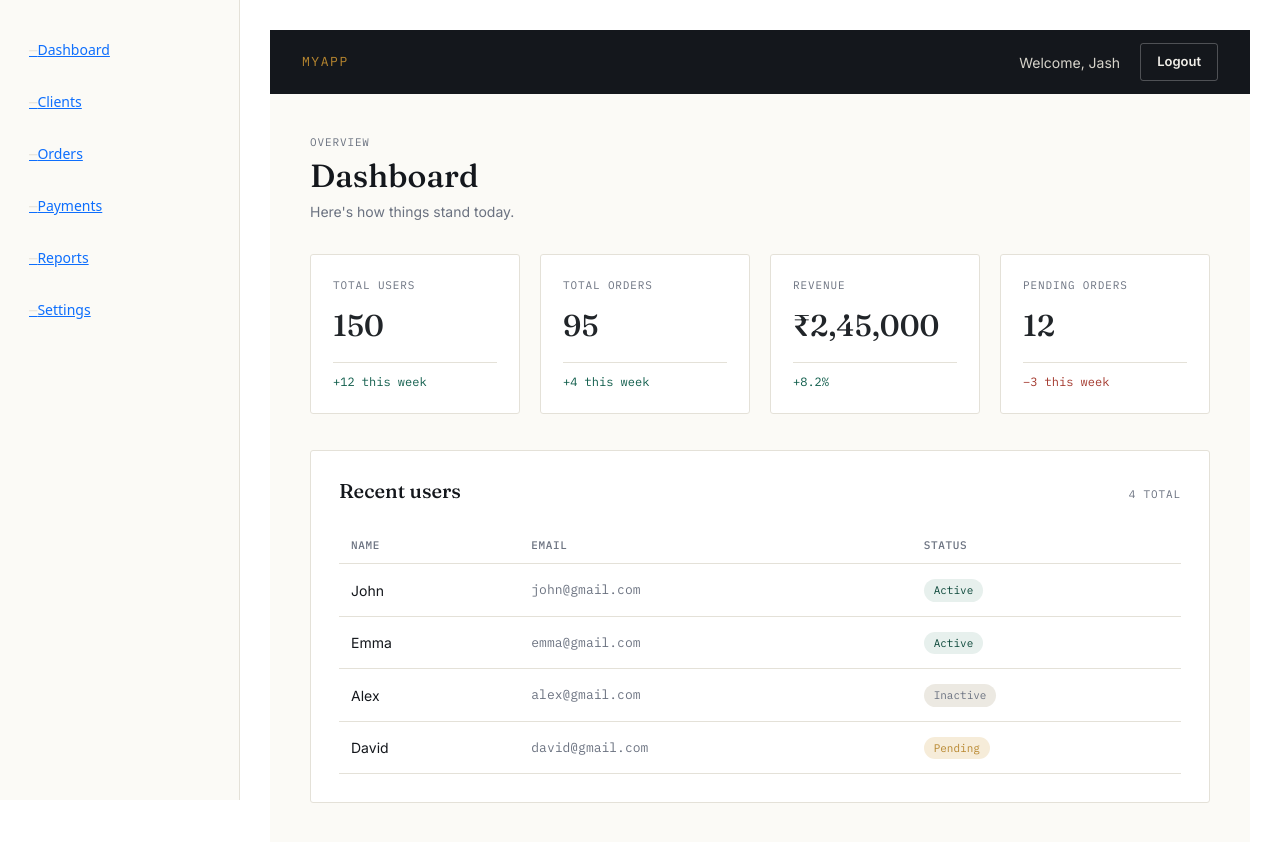
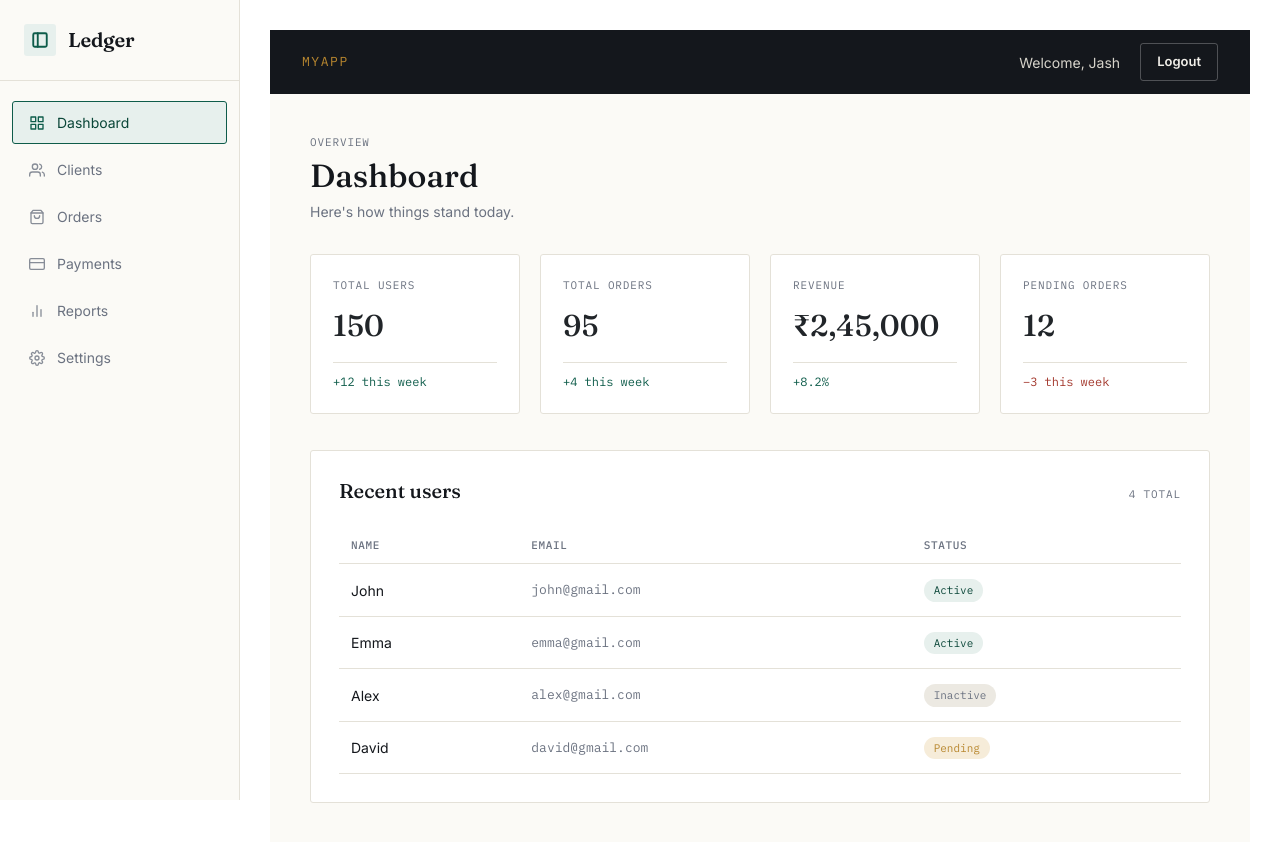
Before and after one commit to JashSakariya/SaaS, a Vue app in the folder SaaS-frontend/: page /dashboard in a window 1280 px wide. Shown: the top 842 px of the page. Built offline with nearby package versions, Linux system fonts and the light colour scheme.

Commit message:
make side bar and more things consistent with layout

```diff
--- a/SaaS-frontend/src/components/Sidebar.vue
+++ b/SaaS-frontend/src/components/Sidebar.vue
@@ -1,34 +1,73 @@
 <template>
   <aside class="sidebar">
-        <nav>
-            <ul>
-                <li v-for="item in navItems" :key="item.label">
-                    <router-link :to="item.path">
-                        <span class="nav-icon">{{ item.icon }}</span>
-                        <span>{{ item.label }}</span>
+    <!-- Sidebar Brand / Logo Header -->
+    <div class="sidebar-brand">
+      <div class="brand-icon">
+        <svg width="18" height="18" viewBox="0 0 24 24" fill="none" stroke="currentColor" stroke-width="2.5" stroke-linecap="round" stroke-linejoin="round">
+          <rect x="3" y="3" width="18" height="18" rx="2" ry="2"></rect>
+          <line x1="9" y1="3" x2="9" y2="21"></line>
+        </svg>
+      </div>
+      <span class="brand-title">Ledger</span>
+    </div>
+
+    <!-- Sidebar Navigation -->
+    <nav class="sidebar-nav">
+      <router-link
+        v-for="item in navItems"
+        :key="item.label"
+        :to="item.path"
+        class="nav-item"
+        exact-active-class="active"
+      >
+        <span class="nav-icon">
+          <svg v-if="item.label === 'Dashboard'" width="16" height="16" viewBox="0 0 24 24" fill="none" stroke="currentColor" stroke-width="2" stroke-linecap="round" stroke-linejoin="round">
+            <rect x="3" y="3" width="7" height="7"></rect>
+            <rect x="14" y="3" width="7" height="7"></rect>
+            <rect x="14" y="14" width="7" height="7"></rect>
+            <rect x="3" y="14" width="7" height="7"></rect>
+          </svg>
+          <svg v-else-if="item.label === 'Clients'" width="16" height="16" viewBox="0 0 24 24" fill="none" stroke="currentColor" stroke-width="2" stroke-linecap="round" stroke-linejoin="round">
+            <path d="M17 21v-2a4 4 0 0 0-4-4H5a4 4 0 0 0-4 4v2"></path>
+            <circle cx="9" cy="7" r="4"></circle>
+            <path d="M23 21v-2a4 4 0 0 0-3-3.87"></path>
+            <path d="M16 3.13a4 4 0 0 1 0 7.75"></path>
+          </svg>
+          <svg v-else-if="item.label === 'Orders'" width="16" height="16" viewBox="0 0 24 24" fill="none" stroke="currentColor" stroke-width="2" stroke-linecap="round" stroke-linejoin="round">
+            <path d="M6 2L3 6v14a2 2 0 0 0 2 2h14a2 2 0 0 0 2-2V6l-3-4z"></path>
+            <line x1="3" y1="6" x2="21" y2="6"></line>
+            <path d="M16 10a4 4 0 0 1-8 0"></path>
+          </svg>
+          <svg v-else-if="item.label === 'Payments'" width="16" height="16" viewBox="0 0 24 24" fill="none" stroke="currentColor" stroke-width="2" stroke-linecap="round" stroke-linejoin="round">
+            <rect x="1" y="4" width="22" height="16" rx="2" ry="2"></rect>
+            <line x1="1" y1="10" x2="23" y2="10"></line>
+          </svg>
+          <svg v-else-if="item.label === 'Reports'" width="16" height="16" viewBox="0 0 24 24" fill="none" stroke="currentColor" stroke-width="2" stroke-linecap="round" stroke-linejoin="round">
+            <line x1="18" y1="20" x2="18" y2="10"></line>
+            <line x1="12" y1="20" x2="12" y2="4"></line>
+            <line x1="6" y1="20" x2="6" y2="14"></line>
+          </svg>
+          <svg v-else-if="item.label === 'Settings'" width="16" height="16" viewBox="0 0 24 24" fill="none" stroke="currentColor" stroke-width="2" stroke-linecap="round" stroke-linejoin="round">
+            <circle cx="12" cy="12" r="3"></circle>
+            <path d="M19.4 15a1.65 1.65 0 0 0 .33 1.82l.06.06a2 2 0 1 1-2.83 2.83l-.06-.06a1.65 1.65 0 0 0-1.82-.33 1.65 1.65 0 0 0-1 1.51V21a2 2 0 0 1-4 0v-.09A1.65 1.65 0 0 0 9 19.4a1.65 1.65 0 0 0-1.82.33l-.06.06a2 2 0 1 1-2.83-2.83l.06-.06a1.65 1.65 0 0 0 .33-1.82 1.65 1.65 0 0 0-1.51-1H3a2 2 0 0 1 0-4h.09A1.65 1.65 0 0 0 4.6 9a1.65 1.65 0 0 0-.33-1.82l-.06-.06a2 2 0 1 1 2.83-2.83l.06.06a1.65 1.65 0 0 0 1.82.33H9a1.65 1.65 0 0 0 1-1.51V3a2 2 0 0 1 4 0v.09a1.65 1.65 0 0 0 1 1.51 1.65 1.65 0 0 0 1.82-.33l.06-.06a2 2 0 1 1 2.83 2.83l-.06.06a1.65 1.65 0 0 0-.33 1.82V9a1.65 1.65 0 0 0 1.51 1H21a2 2 0 0 1 0 4h-.09a1.65 1.65 0 0 0-1.51 1z"></path>
+          </svg>
+        </span>
+        <span class="nav-label">{{ item.label }}</span>
       </router-link>
-                </li>
-            </ul>
     </nav>
   </aside>
 </template>
 
-
-
-
-
-
 <script setup lang="ts">
 import { ref } from 'vue'
 
-
 const navItems = ref([
-    { label: 'Dashboard', icon: '—', path: '/dashboard' },
-    { label: 'Clients', icon: '—', path: '/clients' },
-    { label: 'Orders', icon: '—', path: '/' },
-    { label: 'Payments', icon: '—', path: '/' },
-    { label: 'Reports', icon: '—', path: '/' },
-    { label: 'Settings', icon: '—', path: '/' },
+  { label: 'Dashboard', path: '/dashboard' },
+  { label: 'Clients', path: '/clients' },
+  { label: 'Orders', path: '/' },
+  { label: 'Payments', path: '/' },
+  { label: 'Reports', path: '/' },
+  { label: 'Settings', path: '/' },
 ])
 </script>
 
@@ -39,46 +78,100 @@ const navItems = ref([
   background: var(--paper);
   border-right: 1px solid var(--line);
   padding: 24px 0;
-    flex-shrink: 0;
+  display: flex;
+  flex-direction: column;
+  height: 100vh;
+  box-sizing: border-box;
 }
 
-.sidebar ul {
-    list-style: none;
-    padding: 0;
-    margin: 0;
-}
-
-.sidebar li {
+/* Sidebar Brand Header */
+.sidebar-brand {
   display: flex;
   align-items: center;
   gap: 12px;
-    padding: 12px 24px;
+  padding: 0 24px 24px;
+  border-bottom: 1px solid var(--line);
+  margin-bottom: 20px;
+}
+
+.brand-icon {
+  display: inline-flex;
+  justify-content: center;
+  align-items: center;
+  width: 32px;
+  height: 32px;
+  background: var(--forest-soft);
+  color: var(--forest);
+  border-radius: var(--radius);
+}
+
+.brand-title {
+  font-family: 'Fraunces', Georgia, serif;
+  font-size: 20px;
+  font-weight: 600;
+  color: var(--ink);
+  letter-spacing: -0.01em;
+}
+
+/* Navigation List */
+.sidebar-nav {
+  display: flex;
+  flex-direction: column;
+  gap: 4px;
+}
+
+/* Navigation Link Items */
+.nav-item {
+  display: flex;
+  align-items: center;
+  gap: 12px;
+  padding: 10px 16px;
+  margin: 0 12px;
+  font-family: 'Inter', sans-serif;
   font-size: 14px;
   font-weight: 500;
   color: var(--slate);
+  text-decoration: none;
+  border-radius: var(--radius);
+  border: 1px solid transparent;
   cursor: pointer;
-    border-left: 2px solid transparent;
-    transition: 0.15s ease;
+  transition: all 0.2s ease;
 }
 
 .nav-icon {
-    font-family: var(--font-mono);
-    color: var(--line);
-    width: 10px;
+  display: inline-flex;
+  align-items: center;
+  justify-content: center;
+  color: var(--slate);
+  transition: color 0.2s ease;
+  opacity: 0.8;
 }
 
-.sidebar li:hover {
-    color: var(--ink);
-    background: rgba(0, 0, 0, 0.02);
+.nav-label {
+  transition: transform 0.2s ease;
 }
 
-.sidebar li.active {
-    color: var(--forest-dark);
-    border-left-color: var(--forest);
-    background: var(--forest-soft);
+/* Hover State */
+.nav-item:hover {
+  background: rgba(14, 92, 74, 0.03);
+  color: var(--ink);
+  border-color: var(--line);
 }
 
-.sidebar li.active .nav-icon {
+.nav-item:hover .nav-icon {
+  color: var(--ink);
+}
+
+/* Active State (toggled automatically by Vue Router) */
+.nav-item.active {
+  background: var(--forest-soft);
+  border-color: var(--forest);
+  color: var(--forest-dark);
+  font-weight: 600;
+}
+
+.nav-item.active .nav-icon {
   color: var(--forest);
+  opacity: 1;
 }
 </style>
```
Lines whose indentation alone changed are shown as unchanged.
